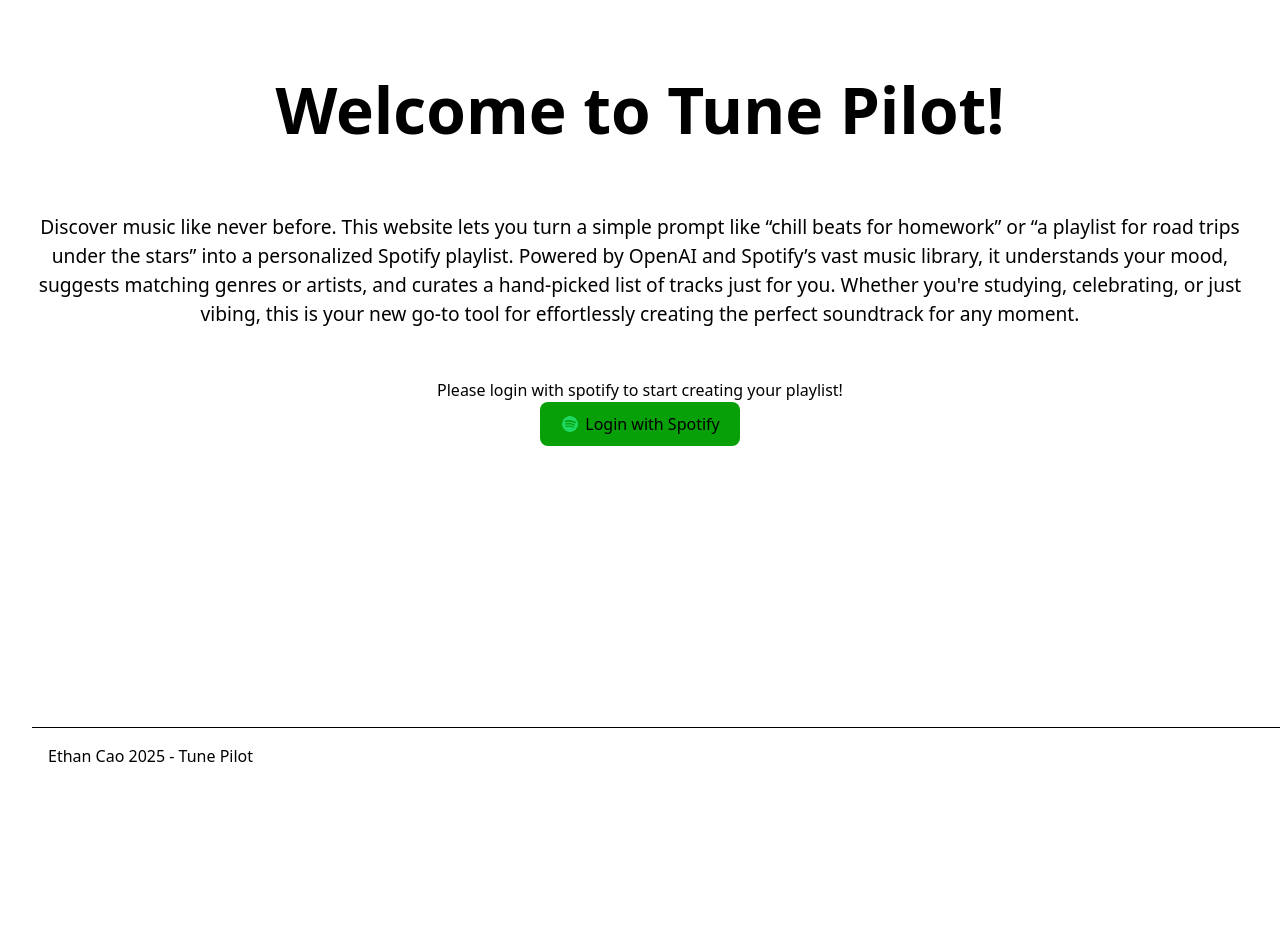
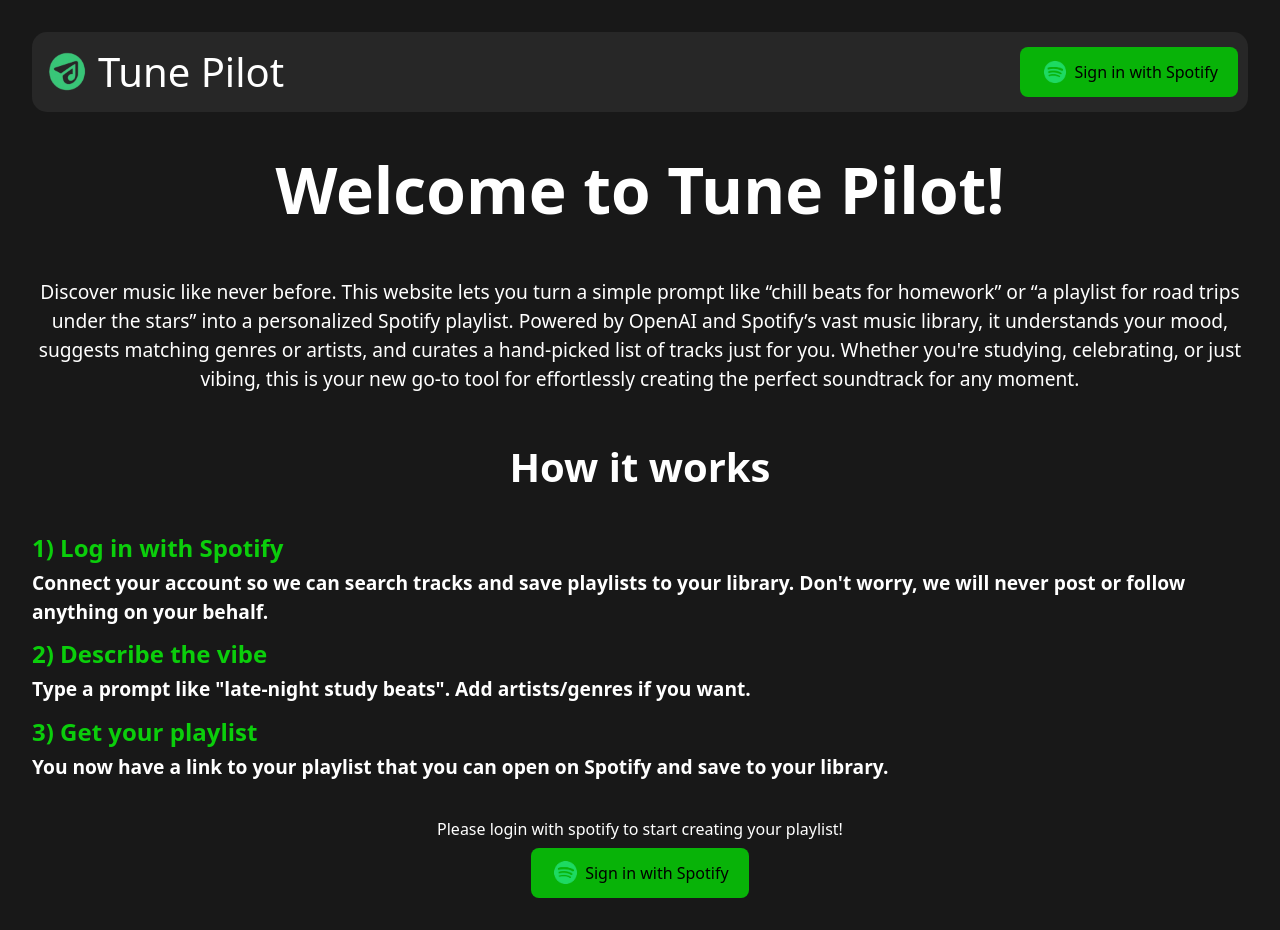
Before and after one commit to ethanncao/Spotify-Playlist-Creator, a React (Vite) app in the folder client/: page / in a window 1280 px wide. Before the commit the page ends 800 px from the top, so only its background shows below. Built offline with nearby package versions, Linux system fonts and the light colour scheme.

Commit message:
Completed draft design of front page

```diff
--- a/client/src/Login.jsx
+++ b/client/src/Login.jsx
@@ -8,29 +8,72 @@
   };
 
   return (
+    <div className="page">
+      <header className="navbar">
+        <div className="brand">
+          <img src="/tune-pilot-logo.png" alt="" className="brand-mark" />
+          <span className="brand-name">Tune Pilot</span>
+        </div>
+
+        <button type="button" className="login-btn" onClick={handleLogin}>
+          <span className="logo-badge">
+            <img src="/spotify-logo.png" alt="Spotify" />
+          </span>
+          <span>Sign in with Spotify</span>
+        </button>
+      </header>
+
       <div className="container">
         <h1 className="header">Welcome to Tune Pilot!</h1>
         <div className="desc">
           Discover music like never before. This website lets you turn a simple
           prompt like “chill beats for homework” or “a playlist for road trips
-        under the stars” into a personalized Spotify playlist. Powered by OpenAI
-        and Spotify’s vast music library, it understands your mood, suggests
-        matching genres or artists, and curates a hand-picked list of tracks
-        just for you. Whether you're studying, celebrating, or just vibing, this
-        is your new go-to tool for effortlessly creating the perfect soundtrack
-        for any moment.
+          under the stars” into a personalized Spotify playlist. Powered by
+          OpenAI and Spotify’s vast music library, it understands your mood,
+          suggests matching genres or artists, and curates a hand-picked list of
+          tracks just for you. Whether you're studying, celebrating, or just
+          vibing, this is your new go-to tool for effortlessly creating the
+          perfect soundtrack for any moment.
         </div>
-      <div>
-        {/* Here we will put stuff for each step on how to create your playlist */}
+
+        <div className="steps-container">
+          <h2>How it works</h2>
+          <ul>
+            <li>
+              1) Log in with Spotify
+              <div className="li-desc">
+                Connect your account so we can search tracks and save playlists
+                to your library. Don't worry, we will never post or follow
+                anything on your behalf.
               </div>
+            </li>
+            <li>
+              2) Describe the vibe
+              <div className="li-desc">
+                Type a prompt like "late-night study beats". Add artists/genres
+                if you want.
+              </div>
+            </li>
+            <li>
+              3) Get your playlist
+              <div className="li-desc">
+                You now have a link to your playlist that you can open on
+                Spotify and save to your library.
+              </div>
+            </li>
+          </ul>
+        </div>
+
         <div className="btn-container">
           <div>Please login with spotify to start creating your playlist!</div>
-        <button onClick={handleLogin}>
-          <img src="/spotify-logo.png" alt="" className="spotify-logo" />
-          Login with Spotify
+          <button onClick={handleLogin} className="login-btn">
+            <span className="logo-badge">
+              <img src="/spotify-logo.png" alt="Spotify" />
+            </span>
+            <span>Sign in with Spotify</span>
           </button>
         </div>
-      <div className="footer">Ethan Cao 2025 - Tune Pilot</div>
+      </div>
     </div>
   );
 }
--- a/client/src/styles/Login.css
+++ b/client/src/styles/Login.css
@@ -2,23 +2,26 @@
   display: flex;
   flex-direction: column;
   height: 100%;
-  gap: 25px;
+  gap: 10px;
+}
+
+.page {
 }
 
 body {
-  background-color: white;
-  color: black;
+  background-color: #181818;
+  color: #ffffff;
   padding: 0px;
   margin: 0px;
-  overflow: hidden;
 }
 
-button {
-  background-color: rgb(8, 160, 8);
+.login-btn {
+  background-color: rgb(8, 179, 8);
   display: inline-flex;
   align-items: center;
   justify-content: center;
   text-align: center;
+  max-width: 15rem;
   gap: 5px;
   font-size: 1rem;
 }
@@ -44,3 +47,74 @@
   border-top: 1px solid black;
   padding-bottom: 0px;
 }
+
+img {
+  width: 1.8rem;
+  height: 1.8rem;
+}
+
+.logo-badge {
+  display: flex;
+  justify-content: center;
+  align-items: center;
+}
+
+.navbar {
+  display: flex;
+  justify-content: space-between;
+  align-items: center;
+  background-color: rgb(39, 39, 39);
+  padding: 10px;
+  border-radius: 15px;
+}
+
+.brand {
+  display: flex;
+  align-items: center;
+  gap: 8px;
+  font-size: 2.5rem;
+}
+
+.brand-mark {
+  height: 3rem;
+  width: 3rem;
+}
+
+.btn-container {
+  display: flex;
+  flex-direction: column;
+  align-items: center;
+  gap: 7px;
+  margin-top: 25px;
+}
+
+ul {
+  list-style: none;
+  margin: 0;
+  padding: 0;
+  display: flex;
+  flex-direction: column;
+  gap: 10px;
+}
+
+li {
+  text-align: start;
+  color: rgb(11, 206, 11);
+  font-weight: bolder;
+  font-size: 1.5rem;
+}
+
+.li-desc {
+  color: white;
+  font-size: 1.2rem;
+  margin-top: 3px;
+}
+
+h2 {
+  font-size: 2.5rem;
+}
+
+.steps-container {
+  display: flex;
+  flex-direction: column;
+}
```
Also changed, not shown: client/public/tune-pilot-logo.png (added). Lines whose indentation alone changed are shown as unchanged.
